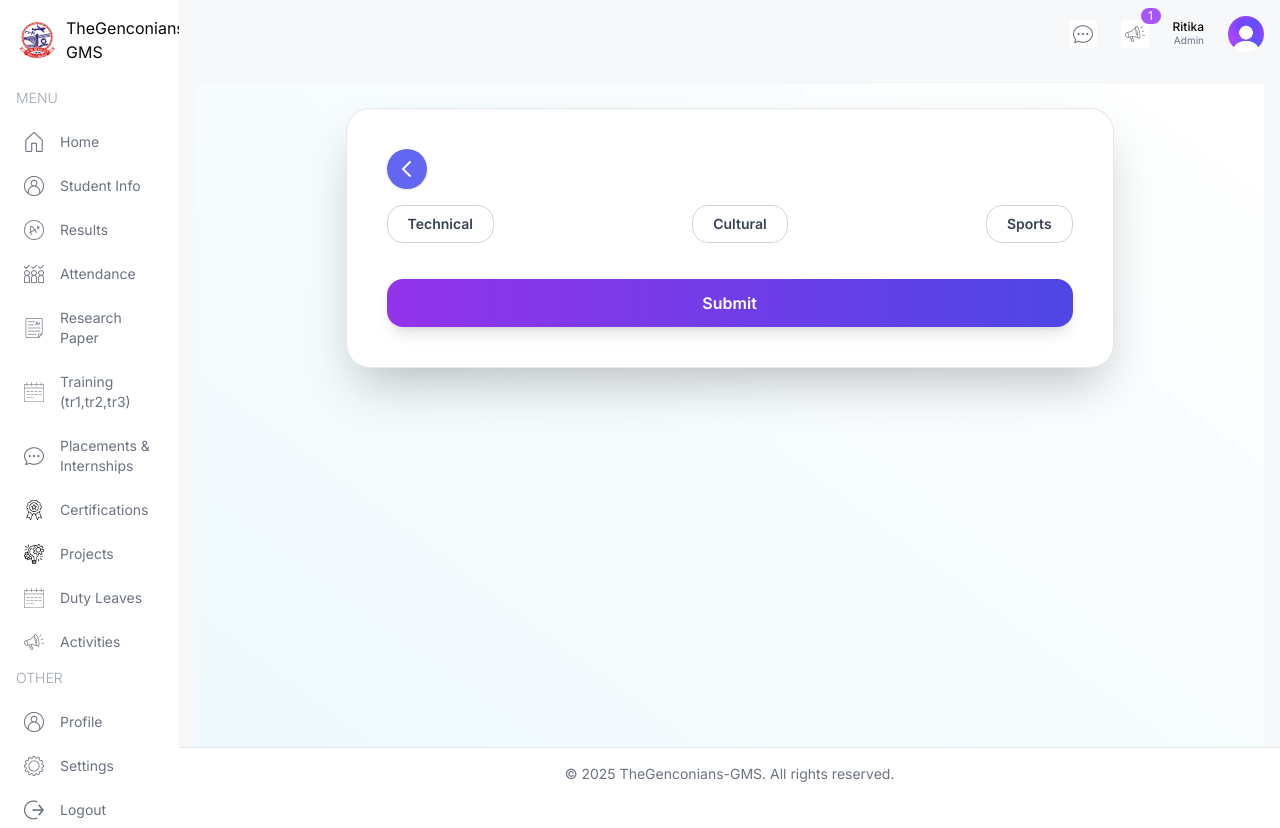
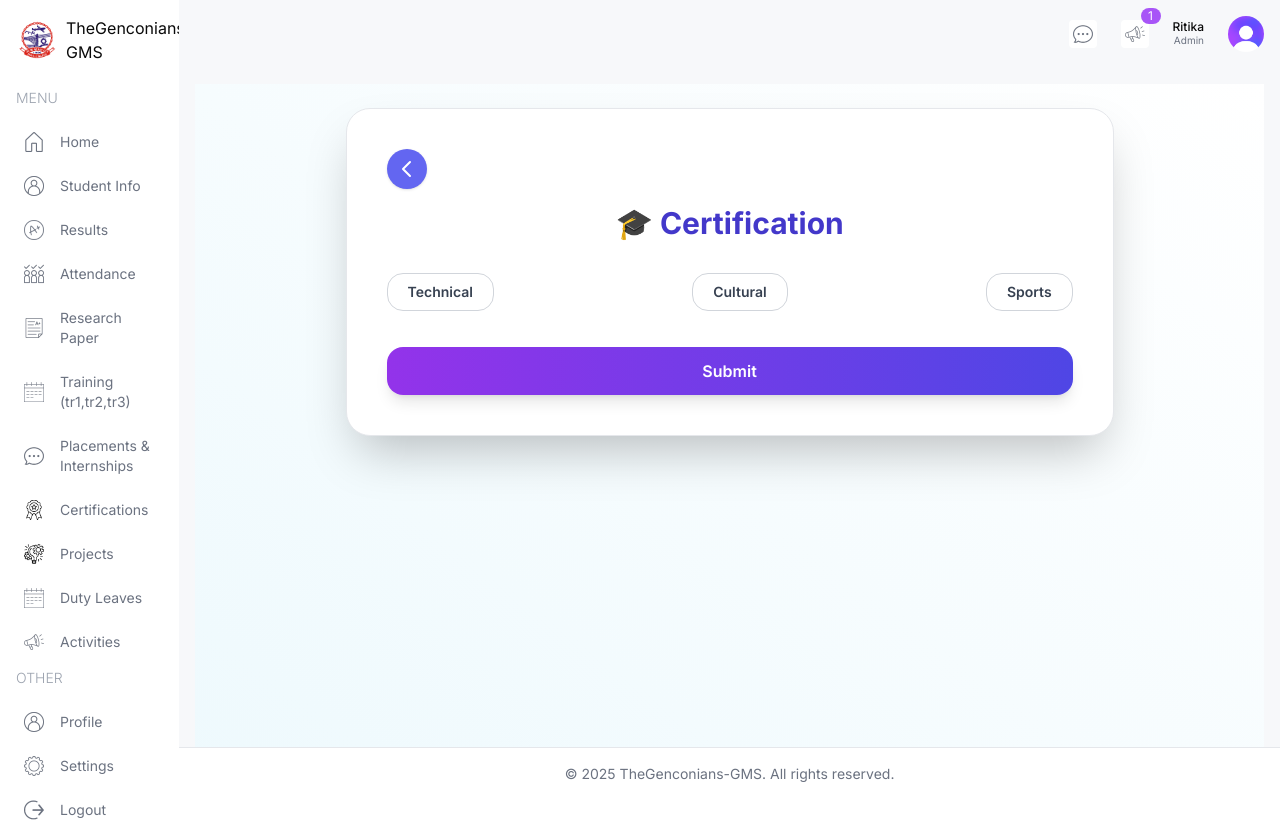
Before and after one commit to manveerdhaliwal/Genco-Managament-System, a Next.js app in the folder frontend/: page /list/certifications in a window 1280 px wide. Built offline with nearby package versions, Linux system fonts and the light colour scheme.

Commit message:
Minor changes in ui

```diff
--- a/frontend/src/app/list/PlacementsInternships/page.tsx
+++ b/frontend/src/app/list/PlacementsInternships/page.tsx
@@ -1,4 +1,5 @@
 "use client";
+
 
 import React, { useState, useEffect, ChangeEvent, FormEvent } from "react";
 import axios from "axios";
@@ -134,7 +135,9 @@ const PlacementsPage: React.FC = () => {
 
   return (
     <div className="flex flex-col items-center min-h-screen bg-gradient-to-br from-indigo-50 to-indigo-100 py-10">
+
       <h2 className="text-4xl font-bold mb-8 text-indigo-700">📌 Placement Details</h2>
+
 
       {/* Form */}
       <form
--- a/frontend/src/app/list/certifications/page.tsx
+++ b/frontend/src/app/list/certifications/page.tsx
@@ -146,6 +146,7 @@ export default function CertificatePage() {
       <path strokeLinecap="round" strokeLinejoin="round" d="M15 19l-7-7 7-7"></path>
     </svg>
   </Link>
+  <h2 className="text-3xl font-bold mb-8 text-center text-indigo-700">🎓 Certification</h2>
 
         <form onSubmit={handleSubmit} className="flex flex-col gap-6">
           {/* Certificate Selection */}
--- a/frontend/src/app/list/training/page.tsx
+++ b/frontend/src/app/list/training/page.tsx
@@ -205,9 +205,7 @@ const handleInputChange = (e: ChangeEvent<HTMLInputElement | HTMLTextAreaElement
       <path strokeLinecap="round" strokeLinejoin="round" d="M15 19l-7-7 7-7"></path>
     </svg>
   </Link>
-        <h2 className="text-3xl font-bold mb-8 text-center text-indigo-700">
-          🎓 Student Training
-        </h2>
+
 
         <h2 className="text-3xl font-bold mb-8 text-center text-indigo-700">🎓 Student Training</h2>
 
```
